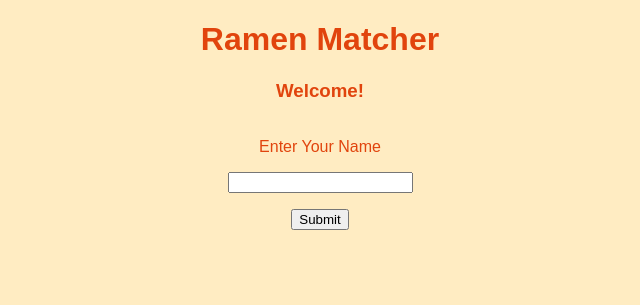
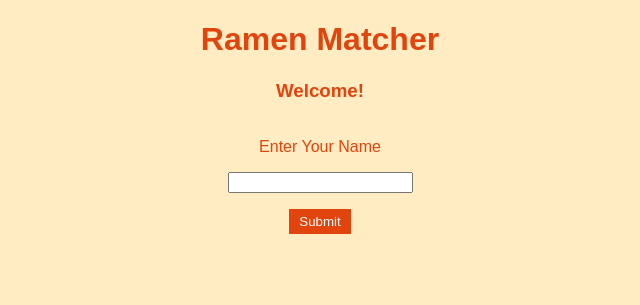
Before and after one commit to josephchilin/ramen-matcher-frontend, a plain HTML site: page index.html in a window 1280 px wide. Shown: the whole page, without its empty margins (320-960 px from the left). Drawn offline with Linux system fonts and the light colour scheme.

Commit message:
style tweaks

```diff
--- a/index.css
+++ b/index.css
@@ -38,3 +38,10 @@ ul{
     /* margin-top: 0px; */
     margin-bottom: 0px;
 }
+
+.submit-button {
+    background-color: #E1440D;
+    border: none;
+    padding: 5px 10px;
+    color: white
+}
--- a/index.html
+++ b/index.html
@@ -8,9 +8,7 @@
     h1 {text-align: center; font-family: 'Josefin Sans', sans-serif; color: #E1440D;}
     h2 {text-align: center; font-family: 'Josefin Sans', sans-serif; color: #E1440D;}
     h3 {text-align: center; font-family: 'Josefin Sans', sans-serif; color: #E1440D;}
-    body {
-        background-color: #FFECC2;
-    }
+    body {background-color: #FFECC2;}
 </style>
 </head>
 
@@ -23,7 +21,7 @@
         <form id="userForm" style="text-align: center;">
             <p><label>Enter Your Name</label></p>
             <p><input type="text" name="name"></p>
-            <input type="submit" value="Submit">
+            <input class = "submit-button"type="submit" value="Submit">
         </form>
     </div>
 
```
